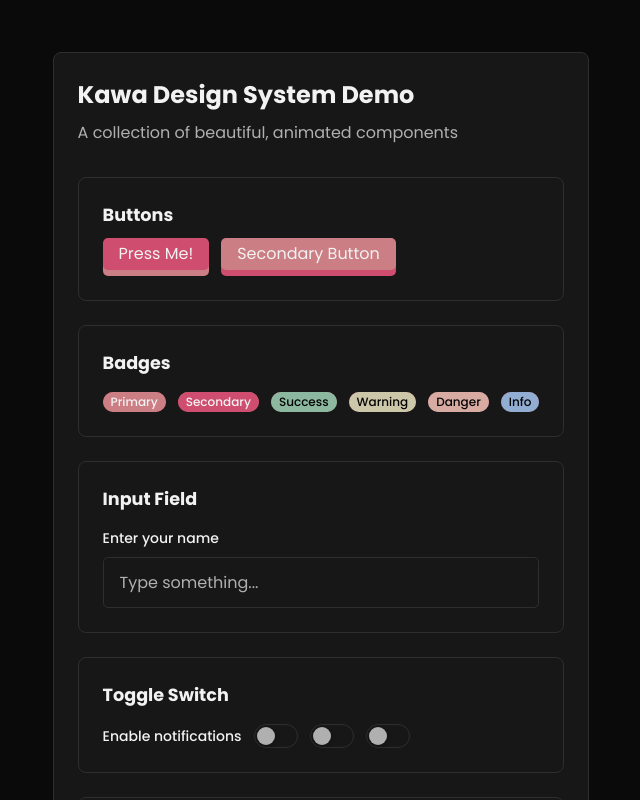
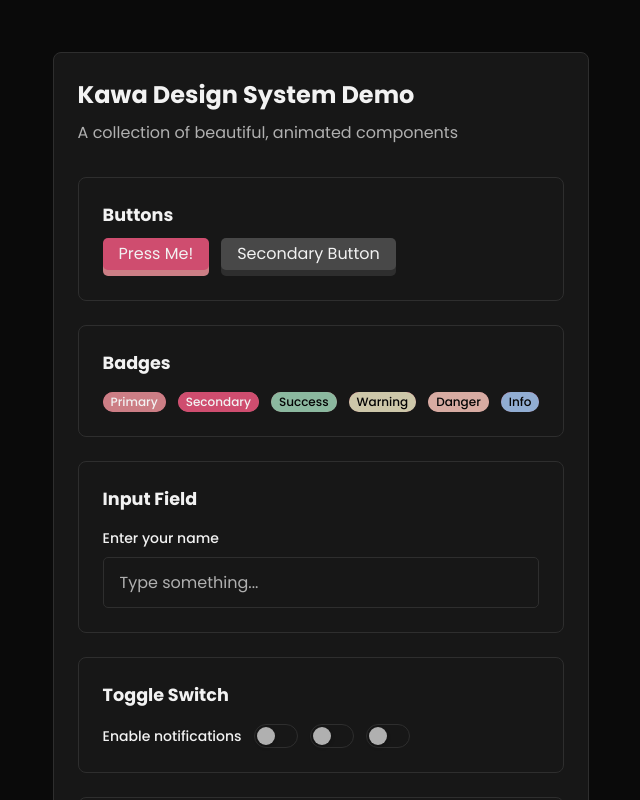
Before and after one commit to kawa-app/kawa-site, a React (Vite) app: page / in a window 1280 px wide. Shown: the top 800 px of the page, without its empty margins (319-959 px from the left). Built offline with nearby package versions, Linux system fonts and the light colour scheme.

Commit message:
make secondary buttons grey

```diff
--- a/src/components/Button.css
+++ b/src/components/Button.css
@@ -43,10 +43,10 @@
 }
 
 .btn-secondary {
-  background: var(--secondary);
+  background: var(--border-muted);
   color: var(--text);
 }
 
 .btn-secondary::before {
-  background: var(--primary);
+  background: var(--border);
 }
```
